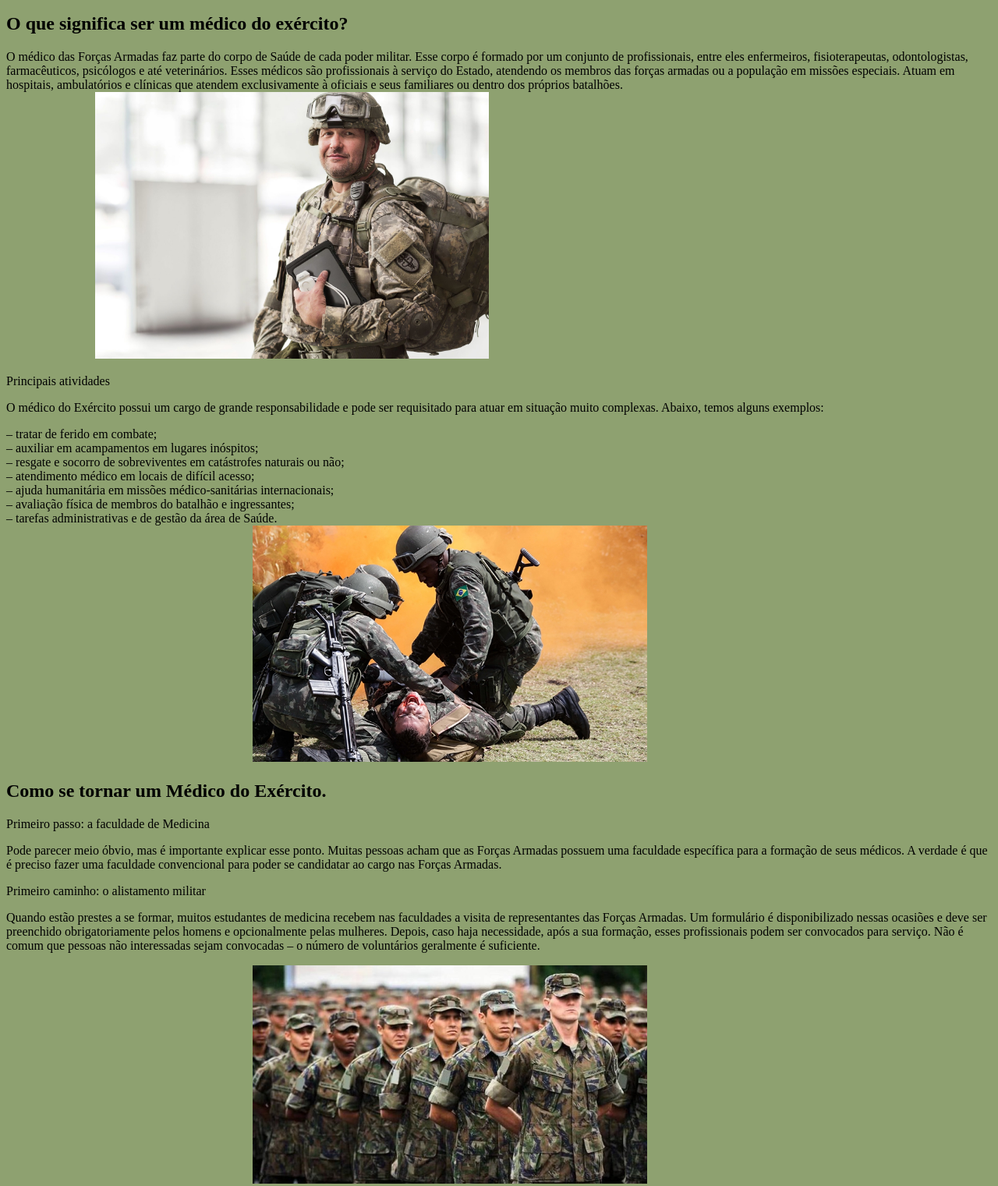
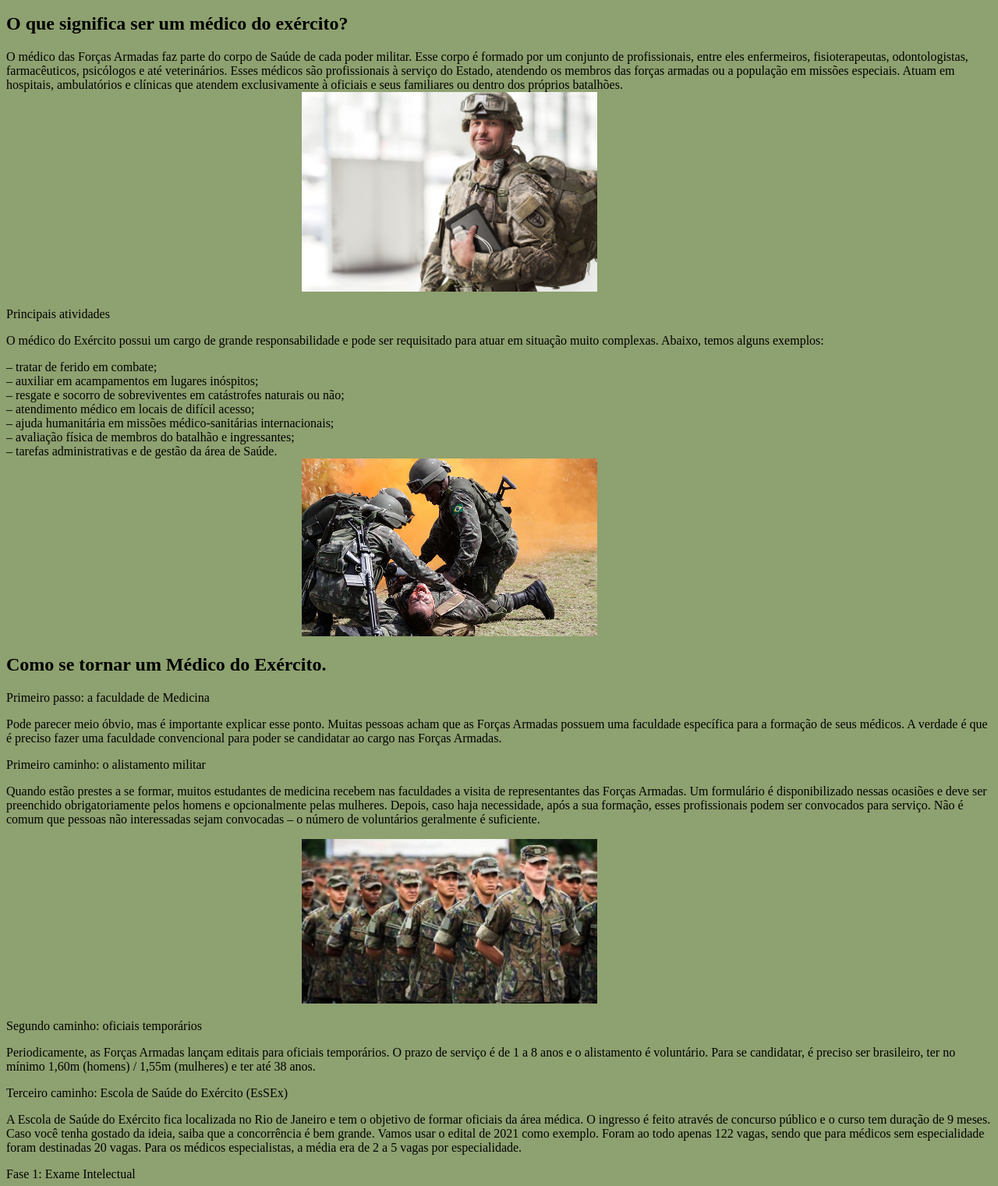
Before and after one commit to camixtw/Medico-do-Exercito, a plain HTML site: page index.html in a window 1280 px wide. Shown: the part 119-1640 px from the top of the page at 78% size. Drawn offline with Linux system fonts and the light colour scheme.

Commit message:
Update style.css

```diff
--- a/style.css
+++ b/style.css
@@ -8,16 +8,17 @@ h1 {
     text-align: center;
 }
 
-.imagem{
-    width: 40%;
-    margin-left: 9%;
+.imagem {
+    width: 30%;
+    margin-left: 30%;
+    margin-right: 30%;
 }
 
 .ferido {
-    width: 40%;
-    margin-left: 25%;
+    width: 30% ;
+    margin-left: 30%
 }
 
 .alistamento{
-    width: 40%;
-margin-left: 25%;}
+    width: 30%;
+margin-left: 30%;}
```
